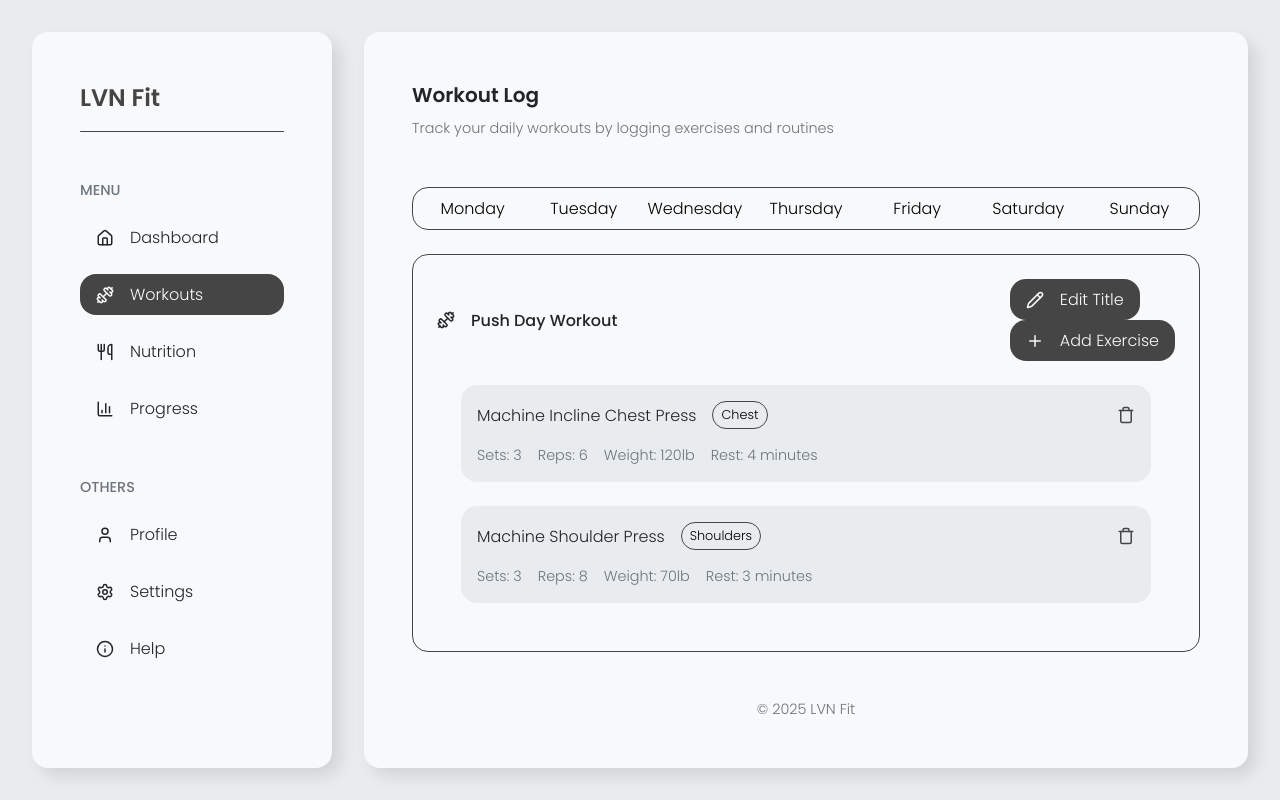
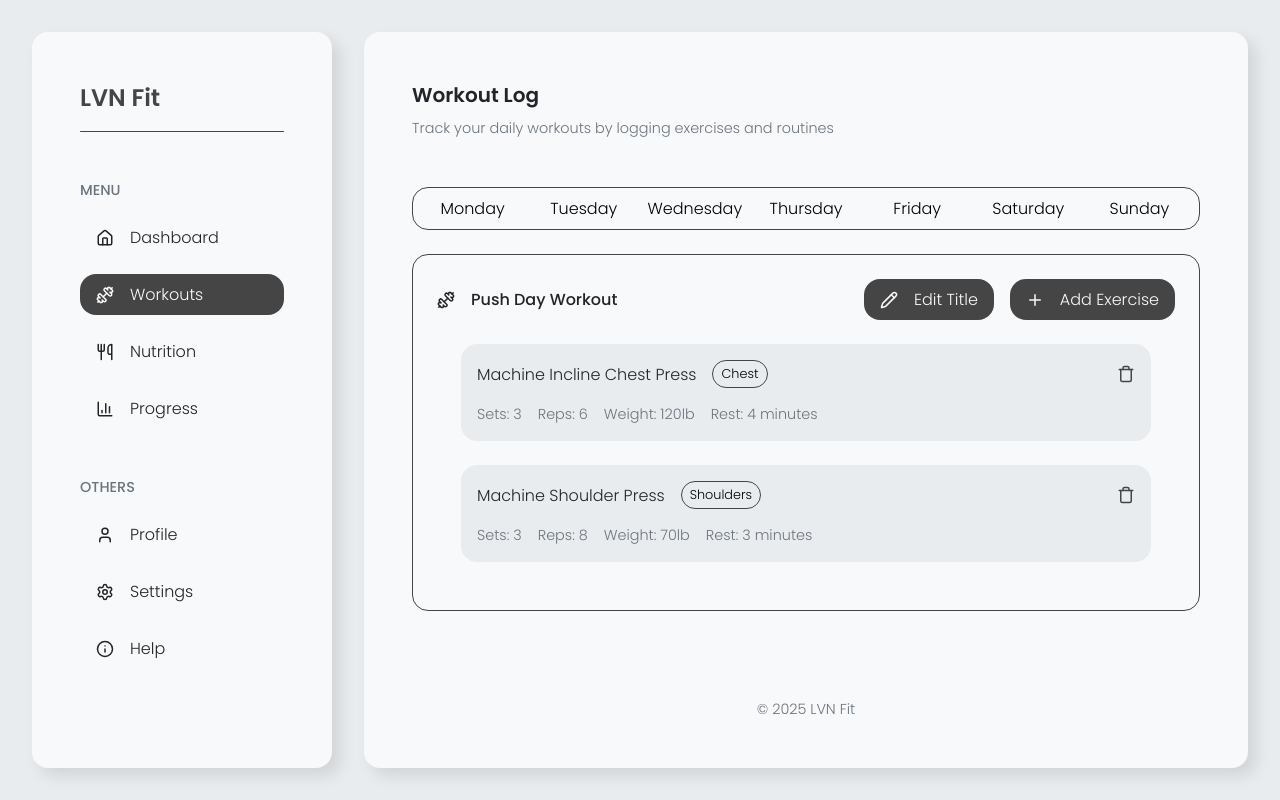
Before and after one commit to nvonil/lvn-fit, a React (Vite) app: page /workouts in a window 1280 px wide. Built offline with nearby package versions, Linux system fonts and the light colour scheme.

Commit message:
Style edit label input and button

```diff
--- a/src/components/pages/workouts/Workouts.css
+++ b/src/components/pages/workouts/Workouts.css
@@ -62,13 +62,29 @@
 
 .workouts-plan-header {
     display: flex;
-    justify-content: space-between;
+    gap: var(--space-base);
 }
 
 .workouts-label,
 .workouts-button {
     display: flex;
     align-items: center;
+    gap: var(--space-base);
+}
+
+.workouts-label-input,
+.workouts-label {
+    flex: 1;
+}
+
+.workouts-label-input {
+    background-color: var(--background-secondary);
+    border: none;
+    outline: none;
+}
+
+.workouts-actions {
+    display: flex;
     gap: var(--space-base);
 }
 
```
